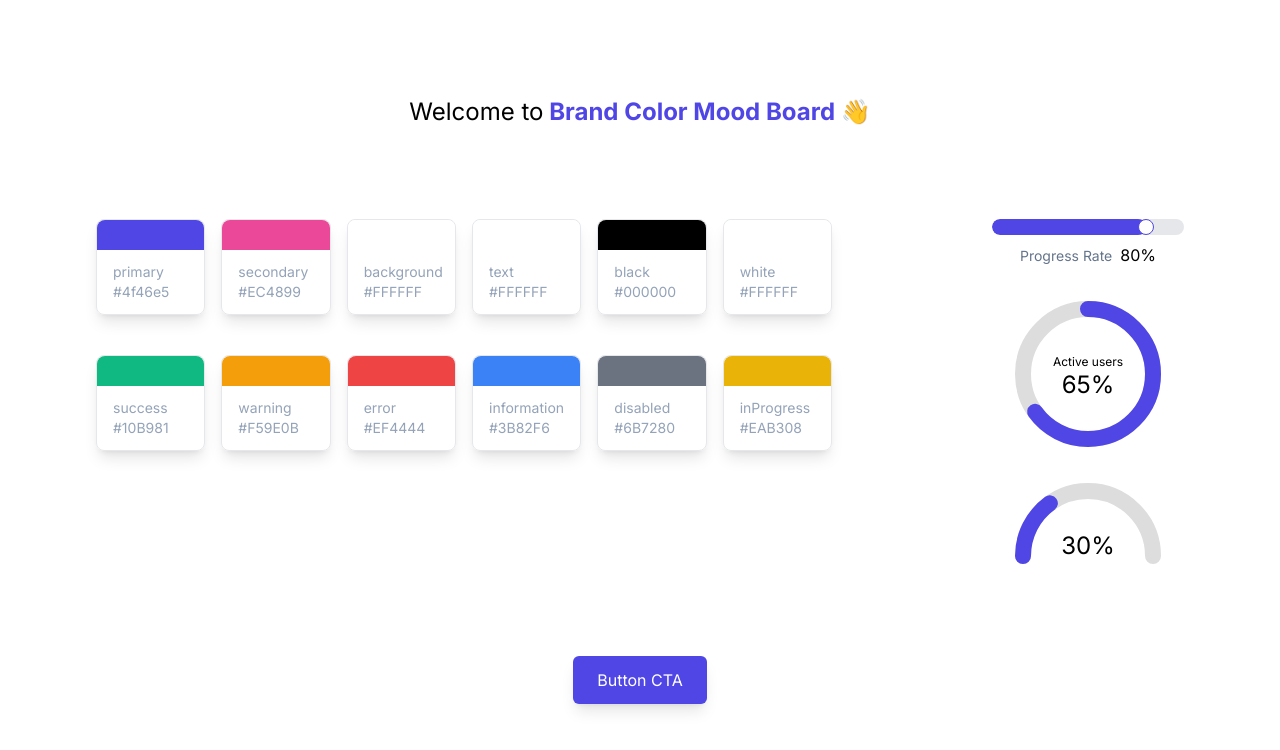
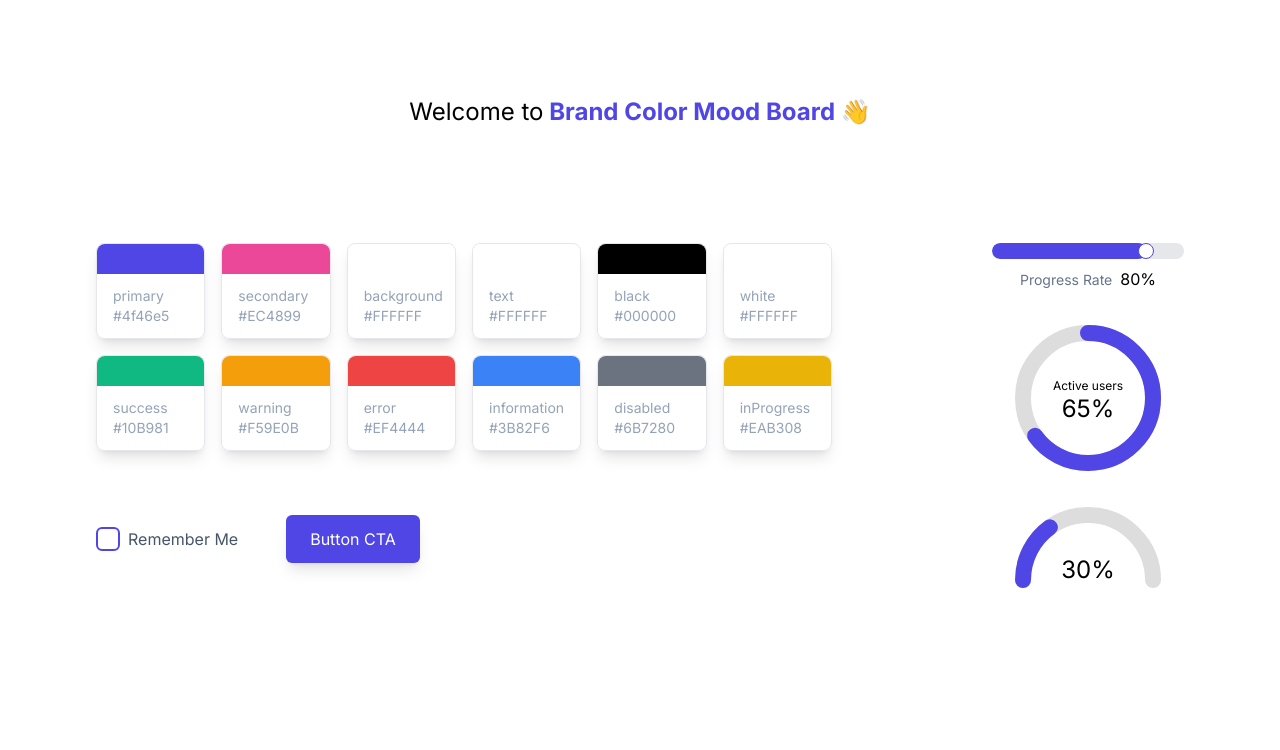
Before and after one commit to MincheolC/concept-principle, a Next.js app in the folder themes/: page / in a window 1280 px wide. Shown: the top 750 px of the page. Built offline with nearby package versions, Linux system fonts and the light colour scheme.

Commit message:
themes: Input (CheckBox) 추가

```diff
--- a/themes/app/page.tsx
+++ b/themes/app/page.tsx
@@ -3,7 +3,8 @@
 import { useContext } from "react";
 import { ThemeProvider, ThemeContext } from "@/stores/context";
 import { defaultTheme } from "@/styles/themes";
-import Button from "@/components/Button";
+import { Button } from "@/components/Button";
+import { CheckBox } from "@/components/Input";
 import PaletteCardList from "@/components/PaletteCardList";
 import { LinearProgressBar, DonutProgressBar, SemiDonutProgressBar } from "@/components/ProgressBar";
 
@@ -22,8 +23,14 @@ export default function Home() {
           </span>
           👋
         </div>
-        <section className="flex h-1/2">
-          <PaletteCardList />
+        <section className="flex">
+          <div className="flex flex-col gap-16">
+            <PaletteCardList />
+            <div className="flex gap-12">
+              <CheckBox label="Remember Me" />
+              <Button label="Button CTA" />
+            </div>
+          </div>
           <div className="mx-20"></div>
           <div className="flex flex-col justify-center items-center gap-8">
             <LinearProgressBar initialProgress={80} />
@@ -31,9 +38,7 @@ export default function Home() {
             <SemiDonutProgressBar progress={30} size={150} fontSize={24} />
           </div>
         </section>
-        <section>
-          <Button label="Button CTA" />
-        </section>
+        <section></section>
       </main>
     </ThemeProvider>
   );
--- /dev/null
+++ b/themes/components/Button/index.tsx
@@ -0,0 +1 @@
+export { default as Button } from "./Button";
--- /dev/null
+++ b/themes/components/Input/CheckBox.tsx
@@ -0,0 +1,66 @@
+"use client";
+
+import { useContext, useState } from "react";
+import { ThemeContext } from "@/stores/context";
+import styled from "styled-components";
+
+interface CheckboxProps {
+  label: string;
+}
+
+interface CheckboxStyleProps {
+  isChecked: boolean;
+  themeColors: {
+    primary: string;
+    white: string;
+  };
+}
+
+interface CheckIconProps {
+  size?: number; // 아이콘 크기를 위한 선택적 prop
+  color?: string; // 아이콘 색상을 위한 선택적 prop
+}
+
+const StyledCheckBox = styled.div<CheckboxStyleProps>`
+  border: 2px solid ${(props) => (props.isChecked ? props.themeColors.primary : props.themeColors.primary)};
+  background-color: ${(props) => (props.isChecked ? props.themeColors.primary : props.themeColors.white)};
+`;
+
+const CheckIcon: React.FC<CheckIconProps> = ({ size = 24, color = "#FFFFFF" }) => {
+  return (
+    <svg
+      width={size}
+      height={size}
+      viewBox="0 0 24 24"
+      fill="none"
+      xmlns="http://www.w3.org/2000/svg"
+      className="stroke-current"
+      style={{ color }}
+    >
+      <path d="M4,13 l4,6 L19,7" stroke="currentColor" strokeWidth="4" strokeLinecap="round" strokeLinejoin="round" />
+    </svg>
+  );
+};
+
+export default function CheckBox({ label }: CheckboxProps) {
+  const [isChecked, setIsChecked] = useState(false);
+  const themeContext = useContext(ThemeContext);
+  const themeColors = themeContext.colors;
+
+  const toggleCheckbox = () => {
+    setIsChecked(!isChecked);
+  };
+
+  return (
+    <div className="flex items-center cursor-pointer" onClick={toggleCheckbox}>
+      <StyledCheckBox
+        className={`w-6 h-6 p-1 flex justify-center items-center mr-2 border-2 rounded-md`}
+        isChecked={isChecked}
+        themeColors={themeColors}
+      >
+        {isChecked && <CheckIcon />}
+      </StyledCheckBox>
+      <span className="text-slate-600">{label}</span>
+    </div>
+  );
+}
--- /dev/null
+++ b/themes/components/Input/index.tsx
@@ -0,0 +1 @@
+export { default as CheckBox } from "./CheckBox";
--- a/themes/package.json
+++ b/themes/package.json
@@ -9,6 +9,7 @@
     "lint": "next lint"
   },
   "dependencies": {
+    "@heroicons/react": "^2.1.3",
     "color": "^4.2.3",
     "lodash": "^4.17.21",
     "next": "14.2.1",
```
Also changed, not shown: themes/components/Button/Button.tsx (renamed from themes/components/Button.tsx), 1 other file (tests, documents, lock files or other folders).
